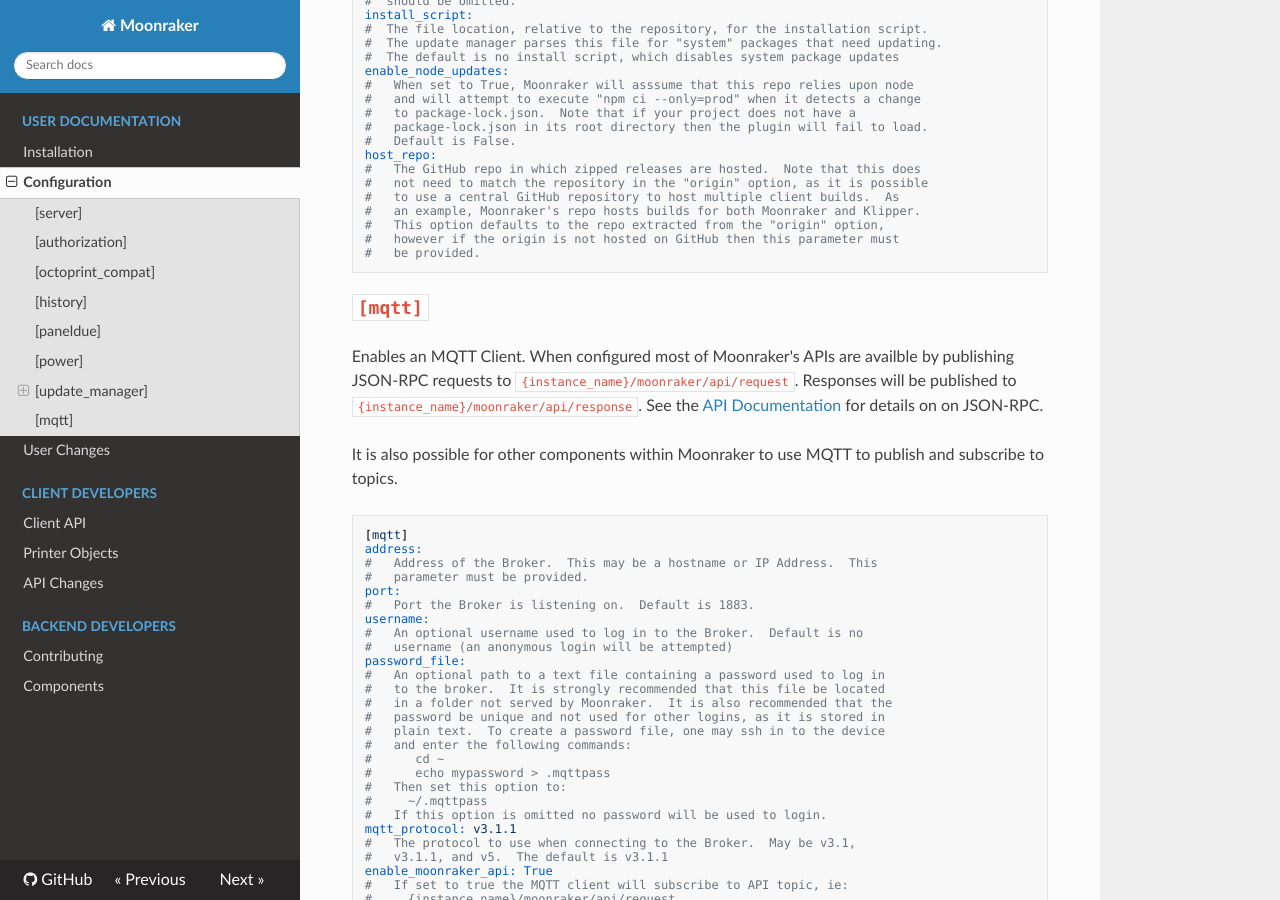
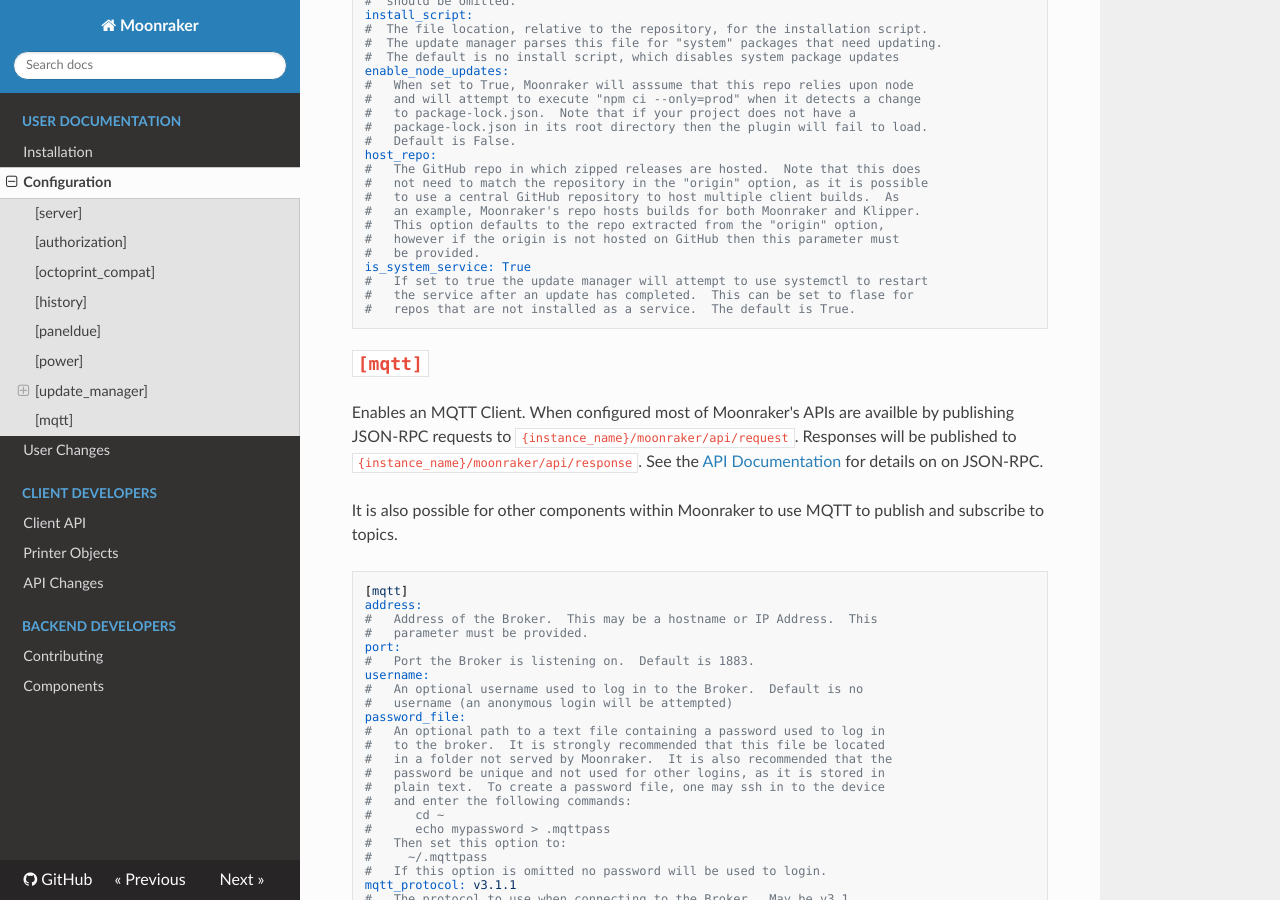
Before and after one commit to Marirossibn/moonraker, an MkDocs documentation site: the page built from docs/configuration.md, in a window 1280 px wide and 900 px high, scrolled down 7614 px. Built offline with MkDocs 1.6.1, drawn with Linux system fonts in a browser that asks for light colours; nearby versions of some CDN libraries.

Commit message:
docs:  add documentation for "is_system_service" option

````diff
--- a/docs/configuration.md
+++ b/docs/configuration.md
@@ -497,6 +497,10 @@
 #   This option defaults to the repo extracted from the "origin" option,
 #   however if the origin is not hosted on GitHub then this parameter must
 #   be provided.
+is_system_service: True
+#   If set to true the update manager will attempt to use systemctl to restart
+#   the service after an update has completed.  This can be set to flase for
+#   repos that are not installed as a service.  The default is True.
 ```
 
 ## `[mqtt]`
````
